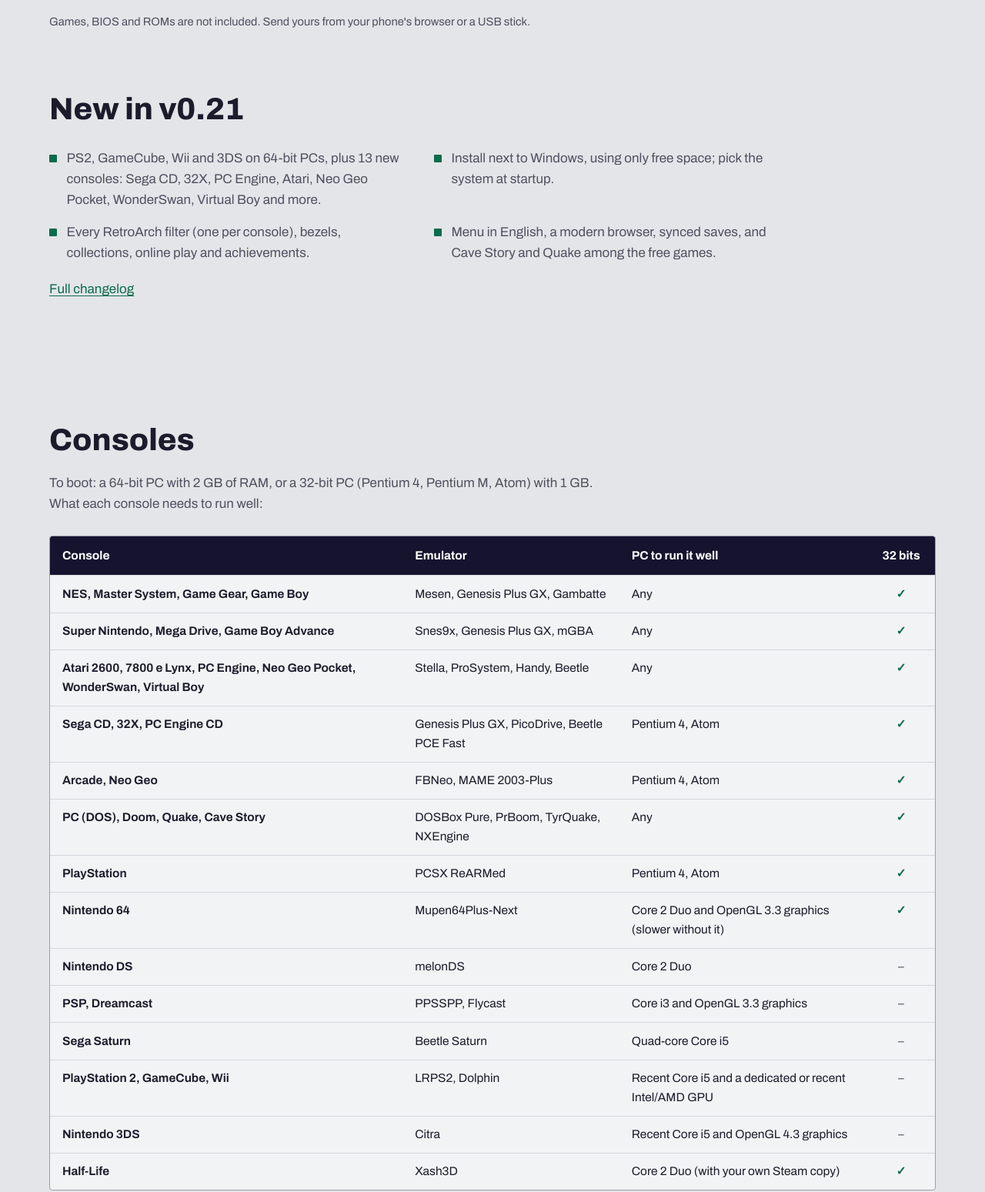
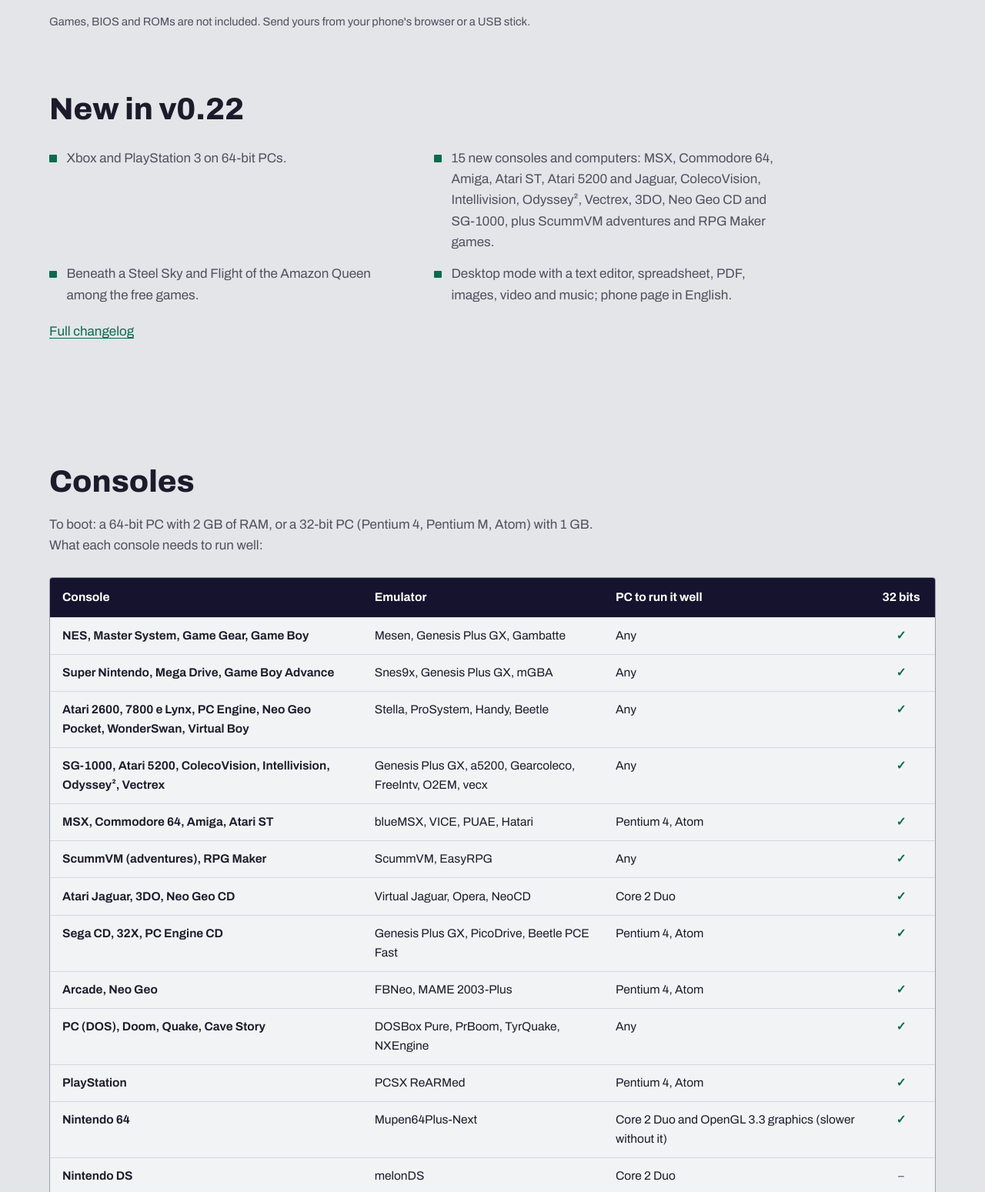
Before and after one commit to thiagotechmaker/thiagotechmaker.github.io, a plain HTML site: page scrapcade/index.html in a window 1280 px wide. Shown: the part 1020-2569 px from the top of the page at 77% size. Drawn offline with Linux system fonts and the light colour scheme; no server answers.

Commit message:
feat(scrapcade): novidades da v0.22 e consoles novos na tabela
Xbox e PS3 no 64 bits, 15 consoles e computadores novos, jogos gratis do
ScummVM, modo desktop com texto, planilha e midia.

Co-Authored-By: Claude Opus 5.5 <noreply@anthropic.com>

```diff
--- a/scrapcade/index.html
+++ b/scrapcade/index.html
@@ -82,12 +82,12 @@
 </section>
 
 <section class="secao novidades" id="novidades">
-  <h2><span lang="pt">Novidades da v0.21</span><span lang="en">New in v0.21</span></h2>
+  <h2><span lang="pt">Novidades da v0.22</span><span lang="en">New in v0.22</span></h2>
   <ul>
-    <li><span lang="pt">PS2, GameCube, Wii e 3DS no PC de 64 bits, e 13 consoles novos: Sega CD, 32X, PC Engine, Atari, Neo Geo Pocket, WonderSwan, Virtual Boy e mais.</span><span lang="en">PS2, GameCube, Wii and 3DS on 64-bit PCs, plus 13 new consoles: Sega CD, 32X, PC Engine, Atari, Neo Geo Pocket, WonderSwan, Virtual Boy and more.</span></li>
-    <li><span lang="pt">Instalar ao lado do Windows, usando só o espaço livre; ao ligar, escolha o sistema.</span><span lang="en">Install next to Windows, using only free space; pick the system at startup.</span></li>
-    <li><span lang="pt">Todos os filtros do RetroArch (um por console), molduras, coleções, jogar online e conquistas.</span><span lang="en">Every RetroArch filter (one per console), bezels, collections, online play and achievements.</span></li>
-    <li><span lang="pt">Menu em inglês, navegador moderno, saves sincronizados e Cave Story e Quake nos jogos grátis.</span><span lang="en">Menu in English, a modern browser, synced saves, and Cave Story and Quake among the free games.</span></li>
+    <li><span lang="pt">Xbox e PlayStation 3 no PC de 64 bits.</span><span lang="en">Xbox and PlayStation 3 on 64-bit PCs.</span></li>
+    <li><span lang="pt">15 consoles e computadores novos: MSX, Commodore 64, Amiga, Atari ST, Atari 5200 e Jaguar, ColecoVision, Intellivision, Odyssey², Vectrex, 3DO, Neo Geo CD e SG-1000, além das aventuras do ScummVM e dos jogos de RPG Maker.</span><span lang="en">15 new consoles and computers: MSX, Commodore 64, Amiga, Atari ST, Atari 5200 and Jaguar, ColecoVision, Intellivision, Odyssey², Vectrex, 3DO, Neo Geo CD and SG-1000, plus ScummVM adventures and RPG Maker games.</span></li>
+    <li><span lang="pt">Beneath a Steel Sky e Flight of the Amazon Queen nos jogos grátis.</span><span lang="en">Beneath a Steel Sky and Flight of the Amazon Queen among the free games.</span></li>
+    <li><span lang="pt">Modo desktop com editor de texto, planilha, PDF, imagens, vídeo e música; página do celular em inglês.</span><span lang="en">Desktop mode with a text editor, spreadsheet, PDF, images, video and music; phone page in English.</span></li>
   </ul>
   <a href="https://github.com/thiagotechmaker/scrapcade.os/blob/main/CHANGELOG.md"><span lang="pt">Todas as mudanças</span><span lang="en">Full changelog</span></a>
 </section>
@@ -105,6 +105,10 @@
       <tr><td>NES, Master System, Game Gear, Game Boy</td><td>Mesen, Genesis Plus GX, Gambatte</td><td><span lang="pt">Qualquer um</span><span lang="en">Any</span></td><td class="sim"><span aria-hidden="true">✓</span><span class="so-leitor"><span lang="pt">sim</span><span lang="en">yes</span></span></td></tr>
       <tr><td>Super Nintendo, Mega Drive, Game Boy Advance</td><td>Snes9x, Genesis Plus GX, mGBA</td><td><span lang="pt">Qualquer um</span><span lang="en">Any</span></td><td class="sim"><span aria-hidden="true">✓</span><span class="so-leitor"><span lang="pt">sim</span><span lang="en">yes</span></span></td></tr>
       <tr><td>Atari 2600, 7800 e Lynx, PC Engine, Neo Geo Pocket, WonderSwan, Virtual Boy</td><td>Stella, ProSystem, Handy, Beetle</td><td><span lang="pt">Qualquer um</span><span lang="en">Any</span></td><td class="sim"><span aria-hidden="true">✓</span><span class="so-leitor"><span lang="pt">sim</span><span lang="en">yes</span></span></td></tr>
+      <tr><td>SG-1000, Atari 5200, ColecoVision, Intellivision, Odyssey², Vectrex</td><td>Genesis Plus GX, a5200, Gearcoleco, FreeIntv, O2EM, vecx</td><td><span lang="pt">Qualquer um</span><span lang="en">Any</span></td><td class="sim"><span aria-hidden="true">✓</span><span class="so-leitor"><span lang="pt">sim</span><span lang="en">yes</span></span></td></tr>
+      <tr><td>MSX, Commodore 64, Amiga, Atari ST</td><td>blueMSX, VICE, PUAE, Hatari</td><td><span lang="pt">Pentium 4, Atom</span><span lang="en">Pentium 4, Atom</span></td><td class="sim"><span aria-hidden="true">✓</span><span class="so-leitor"><span lang="pt">sim</span><span lang="en">yes</span></span></td></tr>
+      <tr><td><span lang="pt">ScummVM (aventuras), RPG Maker</span><span lang="en">ScummVM (adventures), RPG Maker</span></td><td>ScummVM, EasyRPG</td><td><span lang="pt">Qualquer um</span><span lang="en">Any</span></td><td class="sim"><span aria-hidden="true">✓</span><span class="so-leitor"><span lang="pt">sim</span><span lang="en">yes</span></span></td></tr>
+      <tr><td>Atari Jaguar, 3DO, Neo Geo CD</td><td>Virtual Jaguar, Opera, NeoCD</td><td><span lang="pt">Core 2 Duo</span><span lang="en">Core 2 Duo</span></td><td class="sim"><span aria-hidden="true">✓</span><span class="so-leitor"><span lang="pt">sim</span><span lang="en">yes</span></span></td></tr>
       <tr><td>Sega CD, 32X, PC Engine CD</td><td>Genesis Plus GX, PicoDrive, Beetle PCE Fast</td><td><span lang="pt">Pentium 4, Atom</span><span lang="en">Pentium 4, Atom</span></td><td class="sim"><span aria-hidden="true">✓</span><span class="so-leitor"><span lang="pt">sim</span><span lang="en">yes</span></span></td></tr>
       <tr><td><span lang="pt">Fliperama, Neo Geo</span><span lang="en">Arcade, Neo Geo</span></td><td>FBNeo, MAME 2003-Plus</td><td><span lang="pt">Pentium 4, Atom</span><span lang="en">Pentium 4, Atom</span></td><td class="sim"><span aria-hidden="true">✓</span><span class="so-leitor"><span lang="pt">sim</span><span lang="en">yes</span></span></td></tr>
       <tr><td>PC (DOS), Doom, Quake, Cave Story</td><td>DOSBox Pure, PrBoom, TyrQuake, NXEngine</td><td><span lang="pt">Qualquer um</span><span lang="en">Any</span></td><td class="sim"><span aria-hidden="true">✓</span><span class="so-leitor"><span lang="pt">sim</span><span lang="en">yes</span></span></td></tr>
@@ -114,12 +118,14 @@
       <tr><td>PSP, Dreamcast</td><td>PPSSPP, Flycast</td><td><span lang="pt">Core i3 e vídeo com OpenGL 3.3</span><span lang="en">Core i3 and OpenGL 3.3 graphics</span></td><td class="nao"><span aria-hidden="true">–</span><span class="so-leitor"><span lang="pt">não</span><span lang="en">no</span></span></td></tr>
       <tr><td>Sega Saturn</td><td>Beetle Saturn</td><td><span lang="pt">Core i5 de 4 núcleos</span><span lang="en">Quad-core Core i5</span></td><td class="nao"><span aria-hidden="true">–</span><span class="so-leitor"><span lang="pt">não</span><span lang="en">no</span></span></td></tr>
       <tr><td>PlayStation 2, GameCube, Wii</td><td>LRPS2, Dolphin</td><td><span lang="pt">Core i5 recente e placa de vídeo dedicada ou Intel/AMD recente</span><span lang="en">Recent Core i5 and a dedicated or recent Intel/AMD GPU</span></td><td class="nao"><span aria-hidden="true">–</span><span class="so-leitor"><span lang="pt">não</span><span lang="en">no</span></span></td></tr>
+      <tr><td>Xbox</td><td>xemu</td><td><span lang="pt">Core i5 e vídeo com OpenGL 4 (BIOS e MCPX do seu Xbox)</span><span lang="en">Core i5 and OpenGL 4 graphics (BIOS and MCPX from your Xbox)</span></td><td class="nao"><span aria-hidden="true">–</span><span class="so-leitor"><span lang="pt">não</span><span lang="en">no</span></span></td></tr>
+      <tr><td>PlayStation 3</td><td>RPCS3</td><td><span lang="pt">Processador de 4 núcleos ou mais com SSE4.1 e placa de vídeo dedicada (firmware oficial da Sony)</span><span lang="en">4+ core CPU with SSE4.1 and a dedicated GPU (official Sony firmware)</span></td><td class="nao"><span aria-hidden="true">–</span><span class="so-leitor"><span lang="pt">não</span><span lang="en">no</span></span></td></tr>
       <tr><td>Nintendo 3DS</td><td>Citra</td><td><span lang="pt">Core i5 recente e vídeo com OpenGL 4.3</span><span lang="en">Recent Core i5 and OpenGL 4.3 graphics</span></td><td class="nao"><span aria-hidden="true">–</span><span class="so-leitor"><span lang="pt">não</span><span lang="en">no</span></span></td></tr>
       <tr><td>Half-Life</td><td>Xash3D</td><td><span lang="pt">Core 2 Duo (com a sua cópia da Steam)</span><span lang="en">Core 2 Duo (with your own Steam copy)</span></td><td class="sim"><span aria-hidden="true">✓</span><span class="so-leitor"><span lang="pt">sim</span><span lang="en">yes</span></span></td></tr>
     </tbody>
   </table>
   </div>
-  <p class="nota"><span lang="pt">Na versão de 32 bits entram os emuladores leves: FCEUmm, Snes9x 2010, PicoDrive e gpSP. Os requisitos são estimativas: cada versão é testada em máquinas virtuais e em poucos PCs de verdade.</span><span lang="en">The 32-bit version uses the light emulators: FCEUmm, Snes9x 2010, PicoDrive and gpSP. Requirements are estimates: every version is tested on virtual machines and a few real PCs.</span></p>
+  <p class="nota"><span lang="pt">Na versão de 32 bits entram os emuladores leves: FCEUmm, Snes9x 2010, PicoDrive (também no Game Gear e no SG-1000) e gpSP. Os requisitos são estimativas: cada versão é testada em máquinas virtuais e em poucos PCs de verdade.</span><span lang="en">The 32-bit version uses the light emulators: FCEUmm, Snes9x 2010, PicoDrive and gpSP. Requirements are estimates: every version is tested on virtual machines and a few real PCs.</span></p>
 </section>
 
 <section class="secao escura" id="capturas">
```
